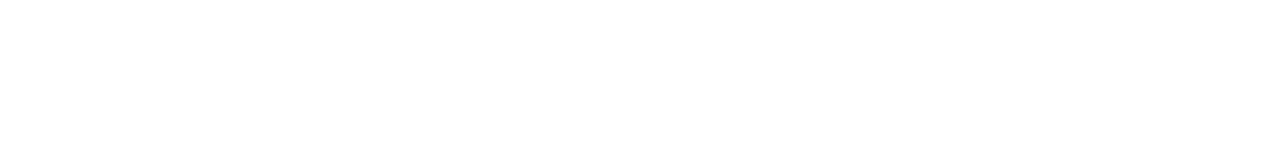
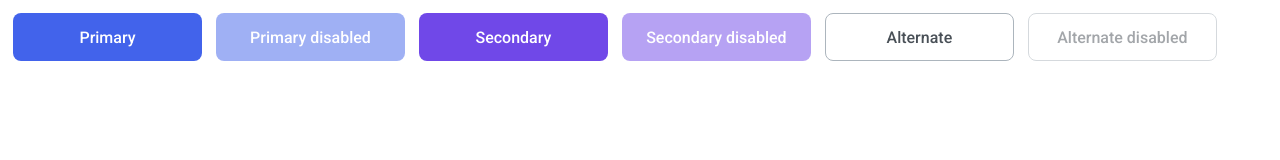
Before and after one commit to js-tasks-ru/htmlcss-20230714_stepanov-management, a website: page 03-lection1/01-button/index.html in a window 1280 px wide. Drawn offline with Linux system fonts and the light colour scheme.

Commit message:
Лекция 1, задание Кнопка

```diff
--- a/03-lection1/01-button/button.css
+++ b/03-lection1/01-button/button.css
@@ -1 +1,51 @@
-/* Стилизация кнопки */
+@import '/assets/fonts/fonts.css';
+
+.button {
+    display: inline-block;
+    width: 189px;
+    height: 48px;
+    flex-shrink: 0;
+    margin: 5px;
+    background-color: #FFFFFF;
+    color: #495057;
+    text-align: center;
+    font-family: Roboto;
+    font-size: 16px;
+    font-style: normal;
+    font-weight: 500;
+    line-height: normal;
+    border: none;
+    border-radius: 8px;
+    cursor: pointer;
+    }
+
+  .button_primary {
+    background: #4263EB;
+    color: #FFF;
+  }
+
+  .button_primary:hover {
+    background: #2342C0;
+  }
+
+  .button_secondary {
+    background: #7048E8;
+    color: #FFF;
+  }
+
+  .button_secondary:hover {
+    background: #5028C6;
+  }
+
+  .button_alternate {
+    border: 1px solid #ACB5BD;
+  }
+
+  .button_alternate:hover {
+    border: 1px solid #212429;
+  }
+
+  .button_disabled {
+    opacity: 0.5;
+    pointer-events: none;
+  }
--- a/03-lection1/01-button/index.html
+++ b/03-lection1/01-button/index.html
@@ -6,6 +6,13 @@
         <link rel="stylesheet" href="./button.css">
     </head>
     <body>
-
+        <div>
+            <button class="button button_primary">Primary</button>
+            <button class="button button_primary button_disabled">Primary disabled</button>
+            <button class="button button_secondary">Secondary</button>
+            <button class="button button_secondary button_disabled">Secondary disabled</button>
+            <button class="button button_alternate">Alternate</button>
+            <button class="button button_alternate button_disabled">Alternate disabled</button>
+        </div>
     </body>
 </html>
```
